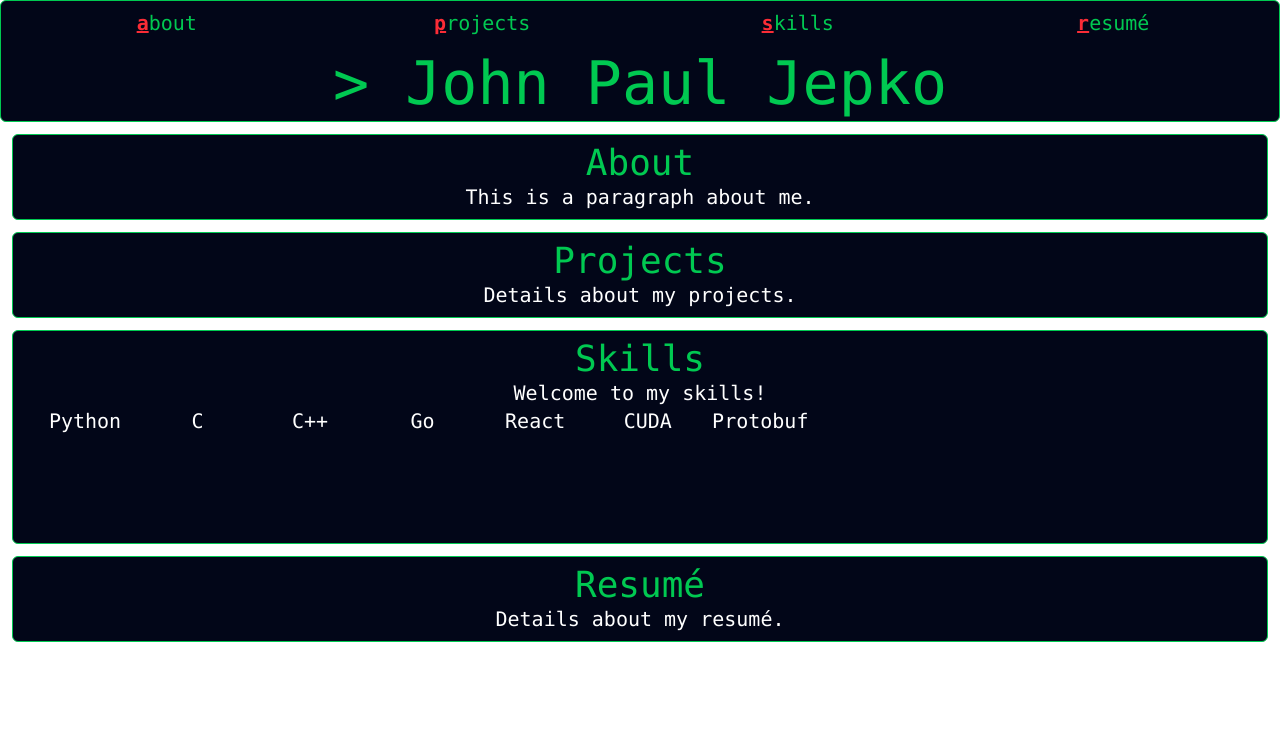
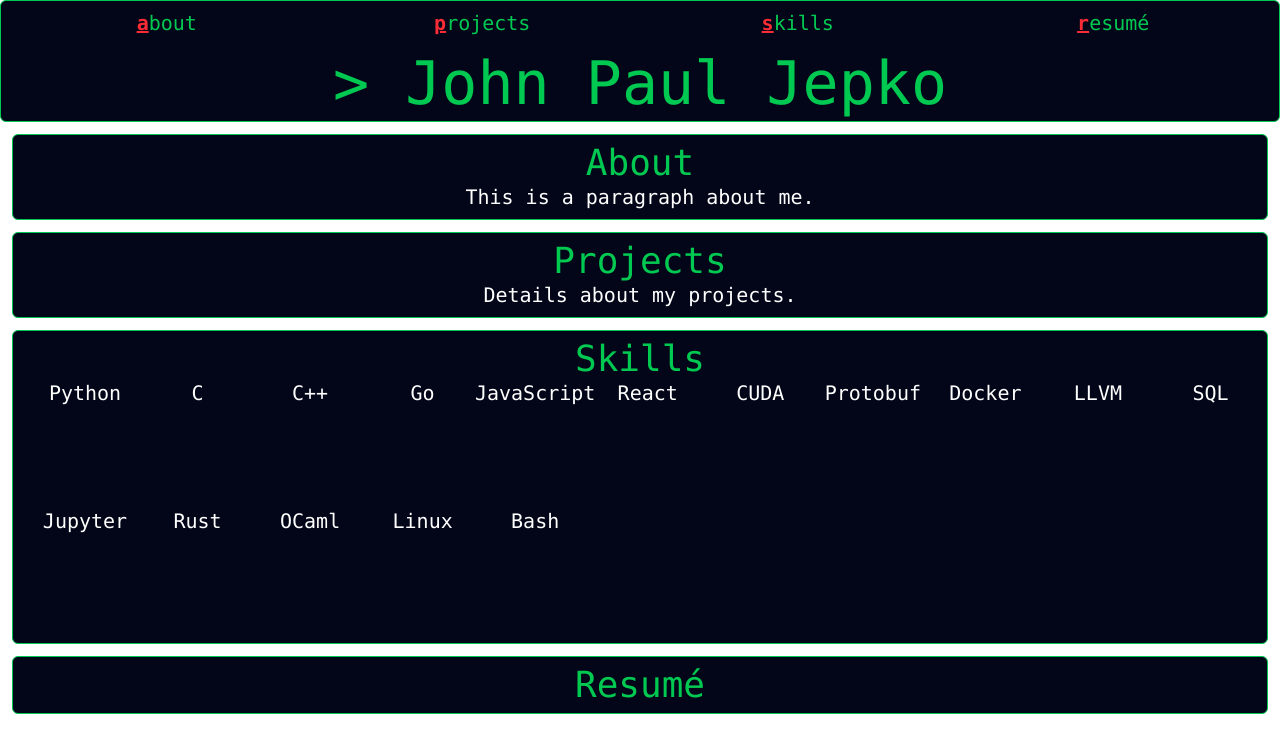
Before and after one commit to jpjepko/jepko-org, a React app: page / in a window 1280 px wide. Shown: the top 752 px of the page. Built offline with nearby package versions, Linux system fonts and the light colour scheme; the HTML template or start-up script is replaced by a standard one; what @iconify/tailwind4 would draw is missing.

Commit message:
add and install more skill icons

```diff
--- a/package.json
+++ b/package.json
@@ -17,6 +17,8 @@
   },
   "devDependencies": {
     "@eslint/js": "^9.22.0",
+    "@iconify-json/devicon": "^1.2.23",
+    "@iconify-json/file-icons": "^1.2.1",
     "@iconify-json/vscode-icons": "^1.2.19",
     "@iconify/tailwind4": "^1.0.6",
     "@types/react": "^19.0.10",
--- a/src/App.tsx
+++ b/src/App.tsx
@@ -47,7 +47,6 @@ function App() {
         </div>
         <div id="skills" className="font-mono text-center text-xl bg-slate-950 text-white m-3 p-2 border border-green-500 rounded-md">
           <h1 className="text-center text-4xl text-green-500">Skills</h1>
-          <p>Welcome to my skills!</p>
           <div className="grid grid-cols-[repeat(auto-fill,minmax(7rem,1fr))] ">
             <div className="box-content size-32">
               <span className="icon-[vscode-icons--file-type-python] text-6xl"></span>
@@ -66,6 +65,10 @@ function App() {
               <p>Go</p>
             </div>
             <div className="box-content size-32">
+              <span className="icon-[vscode-icons--file-type-js] text-6xl"></span>
+              <p>JavaScript</p>
+            </div>
+            <div className="box-content size-32">
               <span className="icon-[vscode-icons--file-type-reactjs] text-6xl"></span>
               <p>React</p>
             </div>
@@ -77,11 +80,42 @@ function App() {
               <span className="icon-[vscode-icons--file-type-protobuf] text-6xl"></span>
               <p>Protobuf</p>
             </div>
+            <div className="box-content size-32">
+              <span className="icon-[vscode-icons--file-type-docker] text-6xl"></span>
+              <p>Docker</p>
+            </div>
+            <div className="box-content size-32">
+              <span className="icon-[file-icons--llvm] text-6xl"></span>
+              <p>LLVM</p>
+            </div>
+            <div className="box-content size-32">
+              <span className="icon-[vscode-icons--file-type-sql] text-6xl"></span>
+              <p>SQL</p>
+            </div>
+            <div className="box-content size-32">
+              <span className="icon-[vscode-icons--file-type-jupyter] text-6xl"></span>
+              <p>Jupyter</p>
+            </div>
+            <div className="box-content size-32">
+              <span className="icon-[vscode-icons--file-type-rust] text-6xl"></span>
+              <p>Rust</p>
+            </div>
+            <div className="box-content size-32">
+              <span className="icon-[vscode-icons--file-type-ocaml] text-6xl"></span>
+              <p>OCaml</p>
+            </div>
+            <div className="box-content size-32">
+              <span className="icon-[devicon--linux] text-6xl"></span>
+              <p>Linux</p>
+            </div>
+            <div className="box-content size-32">
+              <span className="icon-[vscode-icons--file-type-shell] text-6xl"></span>
+              <p>Bash</p>
+            </div>
           </div>
         </div>
         <div id="resume" className="font-mono text-center text-xl bg-slate-950 text-white m-3 p-2 border border-green-500 rounded-md">
           <h1 className="text-center text-4xl text-green-500">Resumé</h1>
-          <p>Details about my resumé.</p>
         </div>
       </main>
     </>
```
Also changed, not shown: 1 other file (tests, documents, lock files or other folders).
